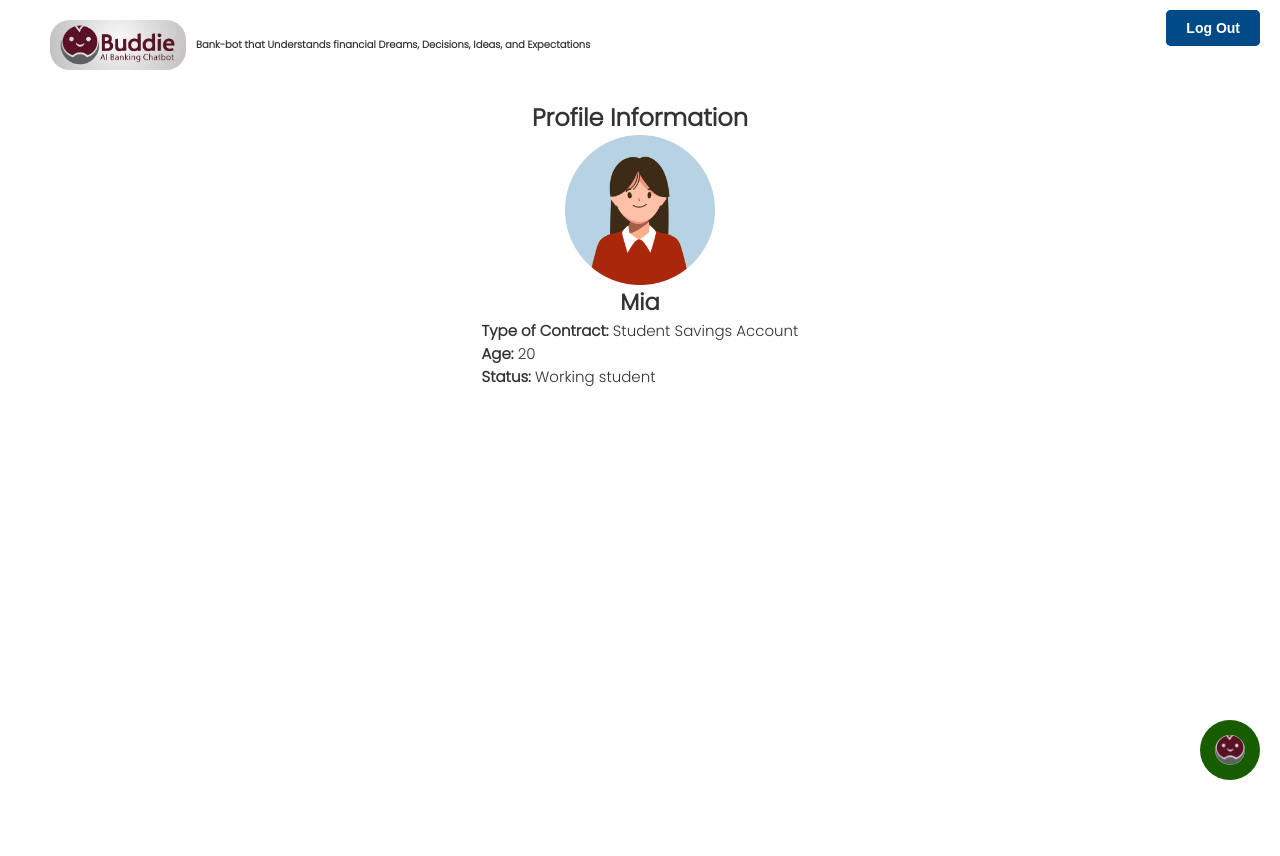
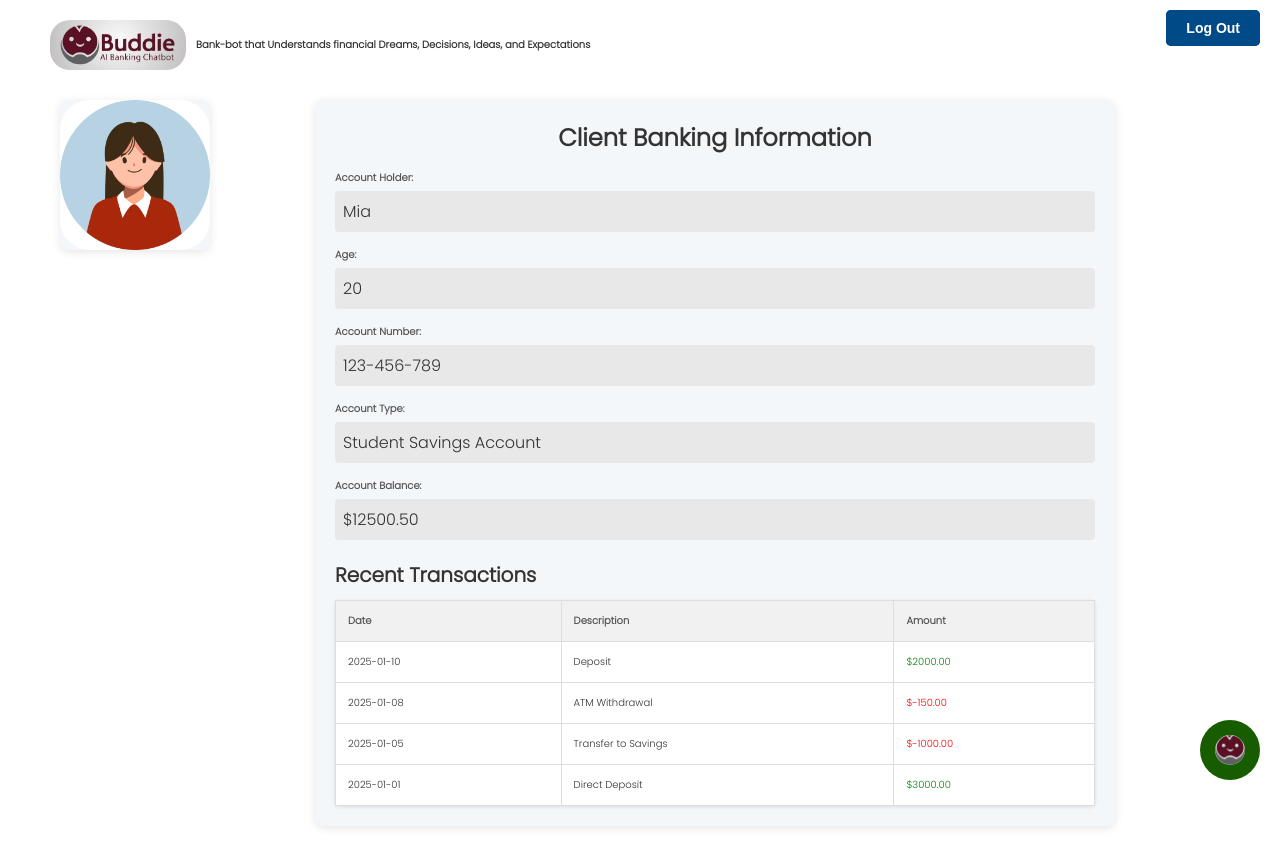
Before and after one commit to maria-cruz/PolicyPal, a React (Create React App) app in the folder Policy_Pal_Web/: page /chat in a window 1280 px wide. Before the commit the page ends 800 px from the top, so only its background shows below. Built offline with nearby package versions, Linux system fonts and the light colour scheme.

Commit message:
sudo landing page

```diff
--- a/Policy_Pal_Web/src/App.scss
+++ b/Policy_Pal_Web/src/App.scss
@@ -335,7 +335,9 @@ textarea {
 }
 
 .upperSideTop {
-    margin-bottom: 40px;
+    background-color: #f4f7f9;
+    border-radius: 8px;
+    box-shadow: 0 2px 10px rgba(0, 0, 0, 0.1);
 }
 
 /* Media Queries for Responsiveness */
@@ -505,3 +507,86 @@ textarea {
     align-items: center;
     margin: 10px;
   }
+
+  //Client bank info
+
+  .client-bank-info-container {
+    width: 100%;
+    max-width: 800px;
+    margin: 0 auto;
+    padding: 2rem;
+    background-color: #f4f7f9;
+    border-radius: 8px;
+    box-shadow: 0 2px 10px rgba(0, 0, 0, 0.1);
+
+    h2 {
+      text-align: center;
+      font-size: 24px;
+      color: #333;
+      margin-bottom: 1.5rem;
+    }
+
+    .account-summary {
+      margin-bottom: 2rem;
+
+      .info-group {
+        margin-bottom: 1.5rem;
+
+        label {
+          display: block;
+          font-weight: bold;
+          color: #555;
+          margin-bottom: 0.5rem;
+        }
+
+        p {
+          font-size: 16px;
+          color: #333;
+          padding: 0.8rem;
+          background-color: #e8e8e8;
+          border-radius: 4px;
+          word-wrap: break-word;
+        }
+      }
+    }
+
+    .transactions {
+      h3 {
+        font-size: 20px;
+        color: #333;
+        margin-bottom: 1rem;
+      }
+
+      table {
+        width: 100%;
+        border-collapse: collapse;
+        background-color: #fff;
+        border-radius: 4px;
+        box-shadow: 0 1px 4px rgba(0, 0, 0, 0.1);
+
+        th, td {
+          padding: 12px;
+          text-align: left;
+          border: 1px solid #ddd;
+        }
+
+        th {
+          background-color: #f1f1f1;
+          font-weight: bold;
+          color: #555;
+        }
+
+        td {
+          color: #333;
+        }
+
+        .positive {
+          color: green;
+        }
+
+        .negative {
+          color: red;
+        }
+      }
+    }
+  }
--- a/Policy_Pal_Web/src/OpenAI/OpenAI.jsx
+++ b/Policy_Pal_Web/src/OpenAI/OpenAI.jsx
@@ -40,6 +40,7 @@ function Chatgpt() {
         "Lives 300 meters from the school and rents an apartment for $1,000 per month",
       contract: null,
       profilePicture: userIconMia,
+      accountNumber: "123-456-789"
     },
     {
       id: 2,
@@ -52,6 +53,8 @@ function Chatgpt() {
       commuting: "Drives to the office every day, living 5 km from the office",
       contract: null,
       profilePicture: userIconRoxy,
+      accountNumber: "000-425-145",
+      balance:"12500.50"
     },
     {
       id: 3,
@@ -64,6 +67,7 @@ function Chatgpt() {
       property: "Owns a  house that is fully paid",
       contract: null,
       profilePicture: userIconChad,
+      accountNumber: "131-056-309"
     },
   ];
 
@@ -259,6 +263,19 @@ function Chatgpt() {
     return () => clearTimeout(timer);
   }, []);
 
+  const clientData = {
+    name: loggedInUser.name,
+    accountNumber: loggedInUser.accountNumber,
+    accountType: loggedInUser.accountType,
+    balance: 12500.5,
+    transactions: [
+      { date: "2025-01-10", description: "Deposit", amount: 2000 },
+      { date: "2025-01-08", description: "ATM Withdrawal", amount: -150 },
+      { date: "2025-01-05", description: "Transfer to Savings", amount: -1000 },
+      { date: "2025-01-01", description: "Direct Deposit", amount: 3000 },
+    ],
+  };
+
   return (
     <div className="App">
       <div className="appTitle">
@@ -271,7 +288,6 @@ function Chatgpt() {
       <div className="sidebar">
         <div className="upperSide">
           <div className="upperSideTop">
-            <p className="userinfo">Profile Information</p>
             {loggedInUser ? (
               <div className="userborder">
                 <img
@@ -279,21 +295,6 @@ function Chatgpt() {
                   src={loggedInUser.profilePicture}
                   alt="Profile"
                 />
-                <div className="userDescription">
-                  <h2> {loggedInUser.name}</h2>
-                  <div className="userInfo">
-                    <p>
-                      <strong>Type of Contract:</strong>{" "}
-                      {loggedInUser.accountType}
-                    </p>
-                    <p>
-                      <strong>Age:</strong> {loggedInUser.age}
-                    </p>
-                    <p>
-                      <strong>Status:</strong> {loggedInUser.status}
-                    </p>
-                  </div>
-                </div>
               </div>
             ) : (
               <p>Please log in to see your details.</p>
@@ -301,6 +302,61 @@ function Chatgpt() {
             <button className="logoutBtn" onClick={handleLogout}>
               Log Out
             </button>
+          </div>
+        </div>
+        <div className="client-bank-info-container">
+          <h2>Client Banking Information</h2>
+          <div className="account-summary">
+            <div className="info-group">
+              <label>Account Holder:</label>
+              <p>{clientData.name}</p>
+            </div>
+            <div className="info-group">
+              <label>Age:</label>
+              <p>{loggedInUser.age}</p>
+            </div>
+            <div className="info-group">
+              <label>Account Number:</label>
+              <p>{clientData.accountNumber}</p>
+            </div>
+
+            <div className="info-group">
+              <label>Account Type:</label>
+              <p>{clientData.accountType}</p>
+            </div>
+
+            <div className="info-group">
+              <label>Account Balance:</label>
+              <p>${clientData.balance.toFixed(2)}</p>
+            </div>
+          </div>
+
+          <div className="transactions">
+            <h3>Recent Transactions</h3>
+            <table>
+              <thead>
+                <tr>
+                  <th>Date</th>
+                  <th>Description</th>
+                  <th>Amount</th>
+                </tr>
+              </thead>
+              <tbody>
+                {clientData.transactions.map((transaction, index) => (
+                  <tr key={index}>
+                    <td>{transaction.date}</td>
+                    <td>{transaction.description}</td>
+                    <td
+                      className={
+                        transaction.amount < 0 ? "negative" : "positive"
+                      }
+                    >
+                      ${transaction.amount.toFixed(2)}
+                    </td>
+                  </tr>
+                ))}
+              </tbody>
+            </table>
           </div>
         </div>
       </div>
```
